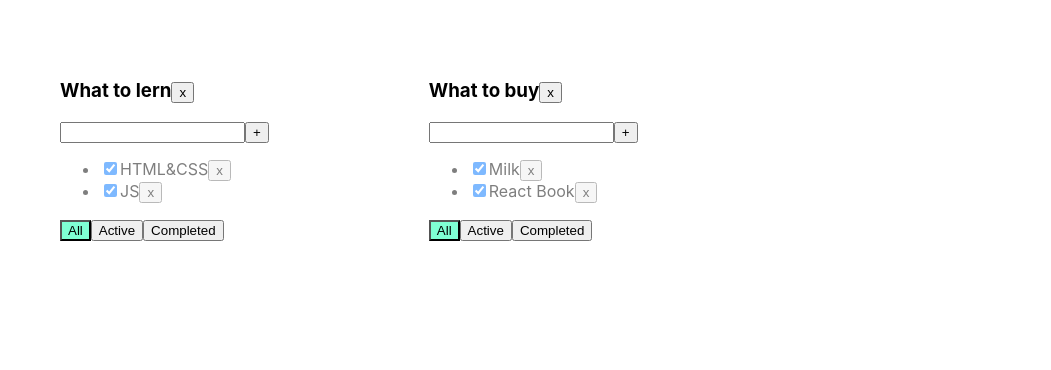
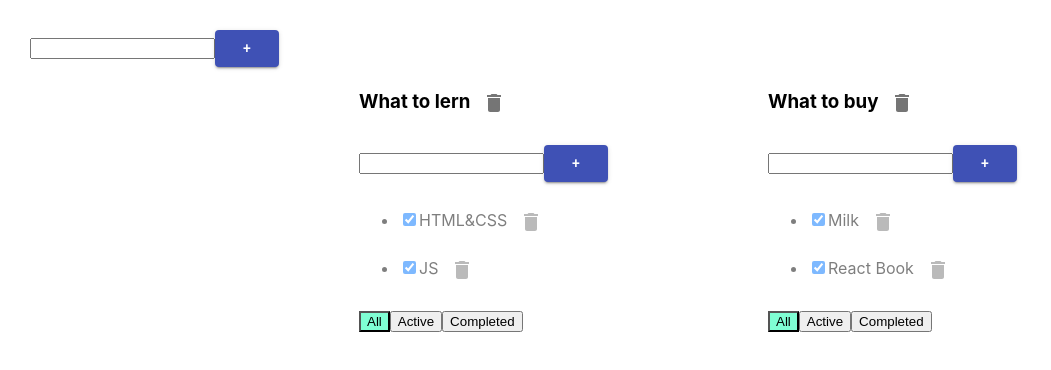
Before and after one commit to martovich/todolist-ts, a React (Create React App) app: page / in a window 1280 px wide. Shown: the top 370 px of the page, without its empty margins (0-1051 px from the left). Built offline with nearby package versions, Linux system fonts and the light colour scheme.

Commit message:
lesson6, add material-ui

```diff
--- a/package.json
+++ b/package.json
@@ -3,6 +3,8 @@
   "version": "0.1.0",
   "private": true,
   "dependencies": {
+    "@material-ui/core": "^4.11.0",
+    "@material-ui/icons": "^4.9.1",
     "@testing-library/jest-dom": "^4.2.4",
     "@testing-library/react": "^9.3.2",
     "@testing-library/user-event": "^7.1.2",
--- /dev/null
+++ b/src/AddItemForm.tsx
@@ -0,0 +1,36 @@
+import React, {ChangeEvent, KeyboardEvent, useState} from "react";
+import {Button} from "@material-ui/core";
+
+type AddItemFormPropsType = {
+    addItem: (title: string) => void
+}
+export function AddItemForm(props: AddItemFormPropsType) {
+    let [title, setTitle] = useState("")
+    let [error, setError] = useState<string | null>(null)
+    const onChangeHandler = (e: ChangeEvent<HTMLInputElement>) => {
+        setTitle(e.currentTarget.value)
+    }
+    const addItem = () => {
+        if (title.trim() !== "") {
+            props.addItem(title);
+            setTitle("");
+        } else {
+            setError("Title is required!")
+        }
+    }
+    const onKeyPressHandler = (e: KeyboardEvent<HTMLInputElement>) => {
+        setError(null);
+        if (e.charCode === 13) {
+            addItem();
+        }
+    }
+    return <div>
+        <input value={title}
+               onChange={onChangeHandler}
+               onKeyPress={onKeyPressHandler}
+               className={error ? "error" : ""}/>
+        {/*<button onClick={addItem}>+</button>*/}
+        <Button onClick={ addItem } variant={"contained"} color={"primary"}>+</Button>
+        {error && <div className="error-message">{error}</div>}
+    </div>
+}
--- a/src/App.tsx
+++ b/src/App.tsx
@@ -2,6 +2,7 @@
 import './App.css';
 import {Todolist, TaskType} from "./Todolist";
 import {v1} from 'uuid';
+import {AddItemForm} from "./AddItemForm";
 
 export type FilterValuesType = "all" | "completed" | "active";
 
@@ -77,9 +78,36 @@
         setTasks({...tasks});
     }
 
+    function addTodoList(title: string) {
+        let newTodoListId = v1();
+        let newTodoList : TodolistType = {id: newTodoListId, title: title, filter: 'all'}
+        setTodolists([newTodoList, ...todolists]);
+        setTasks({
+            ...tasks,
+            [newTodoListId] : []
+        })
+    }
+
+    function changeTaskTitle(id: string, title: string, todolistId: string) {
+        let todoListTasks = tasks[todolistId];
+        let task = todoListTasks.find(t => t.id === id);
+        if (task) {
+            task.title = title;
+            setTasks({...tasks});
+        }
+    }
+
+    function changeTodolistTitle(newTitle: string, todolistId: string) {
+        let todolist = todolists.find(t => t.id === todolistId);
+        if (todolist) {
+            todolist.title = newTitle;
+            setTodolists([...todolists]);
+        }
+    }
 
     return (
         <div className="App">
+            <AddItemForm addItem={ addTodoList } />
             {
                 todolists.map(tl => {
                     let allTodolistTasks = tasks[tl.id];
@@ -101,7 +129,9 @@
                         addTask={addTask}
                         changeTaskStatus={changeTaskStatus}
                         filter={tl.filter}
-                        removeTodolist={removeTodolist}/>
+                        removeTodolist={removeTodolist}
+                        changeTaskTitle={changeTaskTitle}
+                        changeTodolistTitle={changeTodolistTitle}/>
                 })
             }
         </div>
--- /dev/null
+++ b/src/EditableSpan.tsx
@@ -0,0 +1,28 @@
+import React, {ChangeEvent, useState} from "react";
+
+type EditableSpanPropsType = {
+    value: string
+    onChange: (newValue: string) => void
+}
+
+
+export function EditableSpan(props: EditableSpanPropsType) {
+    let [editMode, setEditMode] = useState(false);
+    let [title, setTitle] = useState(props.value);
+    const activateEditMode = () => {
+        setEditMode(true);
+        setTitle(title);
+    }
+    const activateViewMode = () => {
+        setEditMode(false);
+        props.onChange(title);
+    }
+
+    const onChangeTitleHandler = (e: ChangeEvent<HTMLInputElement>) => {
+        setTitle(e.currentTarget.value)
+    }
+
+    return editMode ?
+        <input value={title} autoFocus onBlur={ activateViewMode } onChange={ onChangeTitleHandler }/> :
+        <span onDoubleClick={ activateEditMode }>{title}</span>
+}
--- a/src/Todolist.tsx
+++ b/src/Todolist.tsx
@@ -1,5 +1,9 @@
-import React, {ChangeEvent, KeyboardEvent, useState} from "react";
+import React, {ChangeEvent} from "react";
 import {FilterValuesType} from "./App";
+import {AddItemForm} from "./AddItemForm";
+import IconButton from "@material-ui/core/IconButton";
+import DeleteIcon from '@material-ui/icons/Delete';
+import {EditableSpan} from "./EditableSpan";
 
 export type TaskType = {
     id: string
@@ -17,58 +21,60 @@
     changeTaskStatus: (taskId: string, isDone: boolean, todolistId: string) => void
     filter: string
     removeTodolist: (id: string) => void
+    changeTaskTitle: (taskId: string, title: string, todolistId: string) => void
+    changeTodolistTitle: (title: string, todolistId: string) => void
 }
 
 export function Todolist(props: PropsType) {
-    let [title, setTitle] = useState("")
-    let [error, setError] = useState<string | null>(null)
-    const addTask = () => {
-        if (title.trim() !== "") {
-            props.addTask(title, props.id);
-            setTitle("");
-        } else {
-            setError("Title is required!")
-        }
-    }
-    const onChangeHandler = (e: ChangeEvent<HTMLInputElement>) => {
-        setTitle(e.currentTarget.value)
-    }
-    const onKeyPressHandler = (e: KeyboardEvent<HTMLInputElement>) => {
-        setError(null);
-        if (e.charCode === 13) {
-            addTask();
-        }
-    }
     const onAllClickHandler = () => props.changeFilter("all", props.id)
     const onActiveClickHandler = () => props.changeFilter("active", props.id)
     const onCompletedClickHandler = () => props.changeFilter("completed", props.id)
     const onClickHandler = () => props.removeTodolist(props.id);
+
+    const addTask = (title: string) => {
+        props.addTask(title, props.id);
+    }
+
+    const onChangeTodolistTitleHandler = (newValue: string) => {
+        props.changeTodolistTitle(newValue, props.id)
+    }
     return (
         <div className="App">
             <div>
-                <h3>{props.title}
-                    <button onClick={onClickHandler}>x</button>
+                <h3>
+                    {/*{props.title}*/}
+                    <EditableSpan value={props.title} onChange={ onChangeTodolistTitleHandler } />
+                    <IconButton onClick={onClickHandler}>
+                        <DeleteIcon/>
+                    </IconButton>
                 </h3>
-                <div>
-                    <input value={title}
-                           onChange={onChangeHandler}
-                           onKeyPress={onKeyPressHandler}
-                           className={error ? "error" : ""}/>
-                    <button onClick={addTask}>+</button>
-                    {error && <div className="error-message">{error}</div>}
-                </div>
+                {/*<div>*/}
+                {/*    <input value={title}*/}
+                {/*           onChange={onChangeHandler}*/}
+                {/*           onKeyPress={onKeyPressHandler}*/}
+                {/*           className={error ? "error" : ""}/>*/}
+                {/*    <button onClick={addTask}>+</button>*/}
+                {/*    {error && <div className="error-message">{error}</div>}*/}
+                {/*</div>*/}
+                <AddItemForm addItem={addTask} />
                 <ul>
                     {
                         props.tasks.map(t => {
                                 const onClickHandler = () => props.removeTask(t.id, props.id)
-                                const onChangeHandler = (e: ChangeEvent<HTMLInputElement>) => {
+                                const onChangeStatusHandler = (e: ChangeEvent<HTMLInputElement>) => {
                                     let newIsDoneValue = e.currentTarget.checked
                                     props.changeTaskStatus(t.id, newIsDoneValue, props.id)
                                 }
+                                const onChangeTitleHandler = (newValue: string) => {
+                                    props.changeTaskTitle(t.id, newValue, props.id)
+                                }
                                 return <li key={t.id} className={t.isDone ? "is-done" : ""}>
-                                    <input type="checkbox" onChange={onChangeHandler} checked={t.isDone}/>
-                                    <span>{t.title}</span>
-                                    <button onClick={onClickHandler}>x</button>
+                                    <input type="checkbox" onChange={onChangeStatusHandler} checked={t.isDone}/>
+                                    {/*<span>{t.title}</span>*/}
+                                    <EditableSpan value={t.title} onChange={ onChangeTitleHandler }/>
+                                    <IconButton onClick={onClickHandler} >
+                                        <DeleteIcon />
+                                    </IconButton>
                                 </li>
                             }
                         )
```
